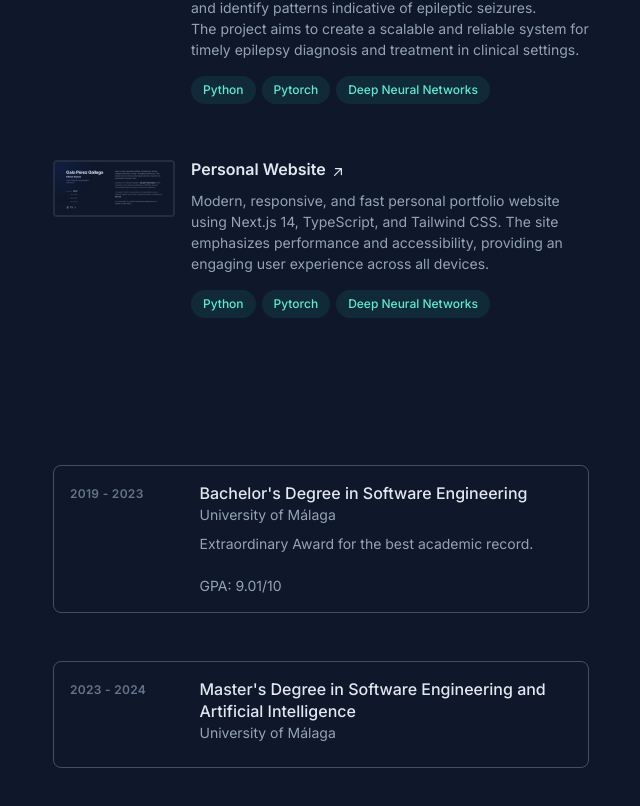
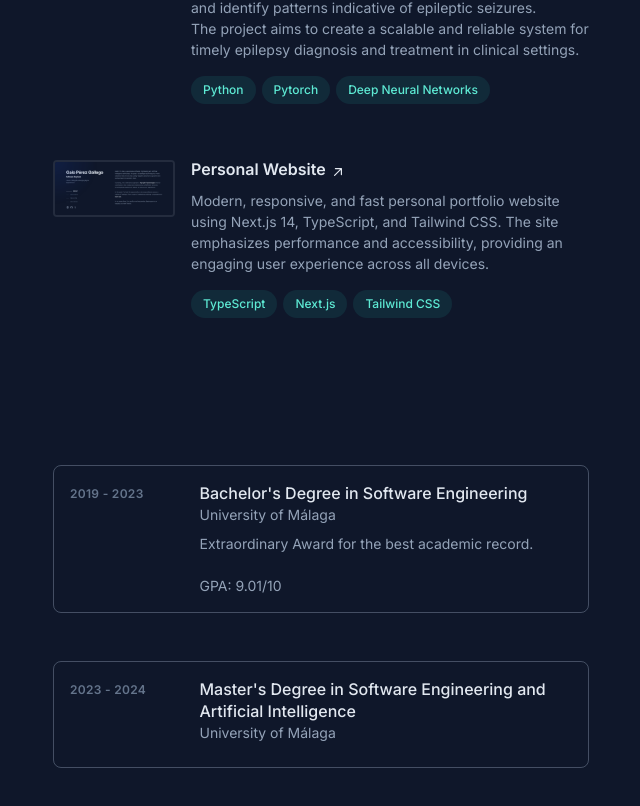
Before and after one commit to galopg01/myportfolio, a Next.js app: page / in a window 1280 px wide. Shown: the part 2506-3312 px from the top of the page, without its empty margins (595-1235 px from the left). Built offline with nearby package versions, Linux system fonts and the light colour scheme.

Commit message:
Change techUsed in Portfolio project

```diff
--- a/app/page.tsx
+++ b/app/page.tsx
@@ -121,7 +121,7 @@ const projectCards = [
         The site emphasizes performance and accessibility, providing an engaging user experience across all devices.
       </>
     ),
-    techUsed: ["Python","Pytorch", "Deep Neural Networks"]
+    techUsed: ["TypeScript","Next.js", "Tailwind CSS"]
   }
 ];
 
```
